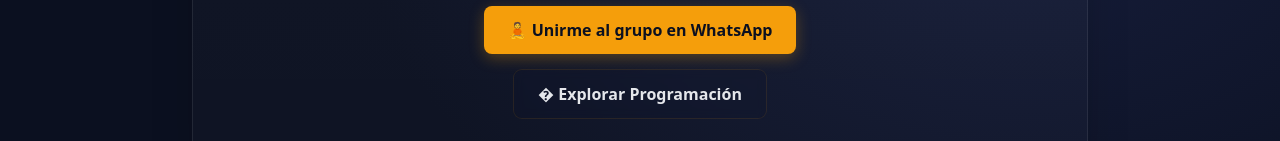
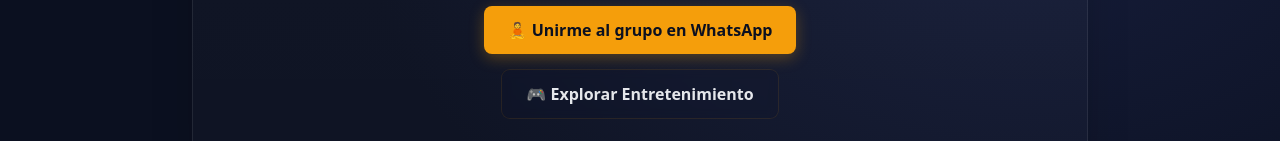
Before and after one commit to A-Bit-Nerd/landingpage, a Next.js app: page /wellbeing in a window 1280 px wide. Shown: the part 811-952 px from the top of the page. Built offline with nearby package versions, Linux system fonts and the light colour scheme.

Commit message:
Update page.tsx

```diff
--- a/src/app/wellbeing/page.tsx
+++ b/src/app/wellbeing/page.tsx
@@ -64,10 +64,10 @@
         </a>
         <a
           className="nerd-btn nerd-btn-secondary"
-          href="/programming"
-          aria-label="Explorar Programación"
+          href="/entertainment"
+          aria-label="Explorar Entretenimiento"
         >
-          � Explorar Programación
+          🎮 Explorar Entretenimiento
         </a>
       </nav>
     </>
```
